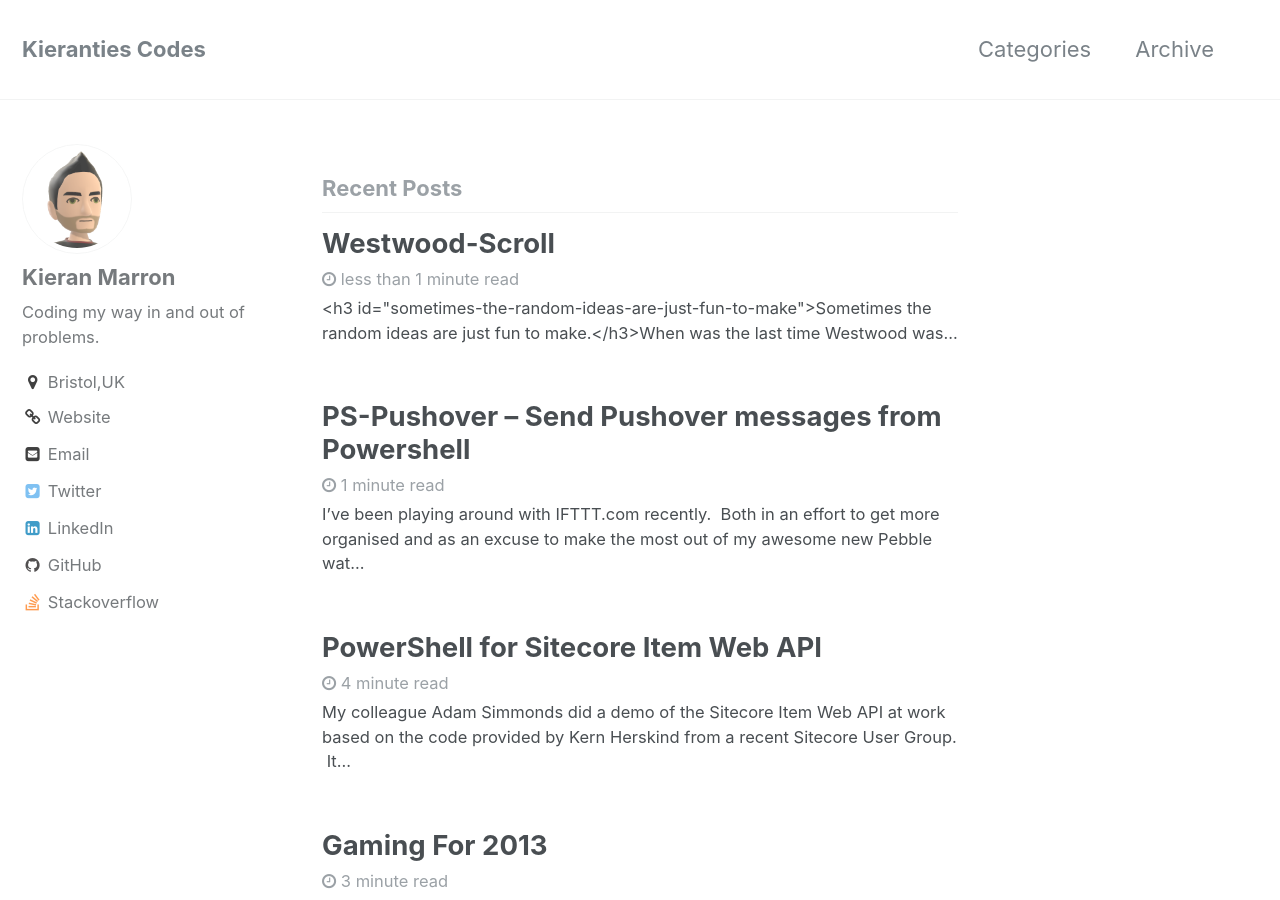
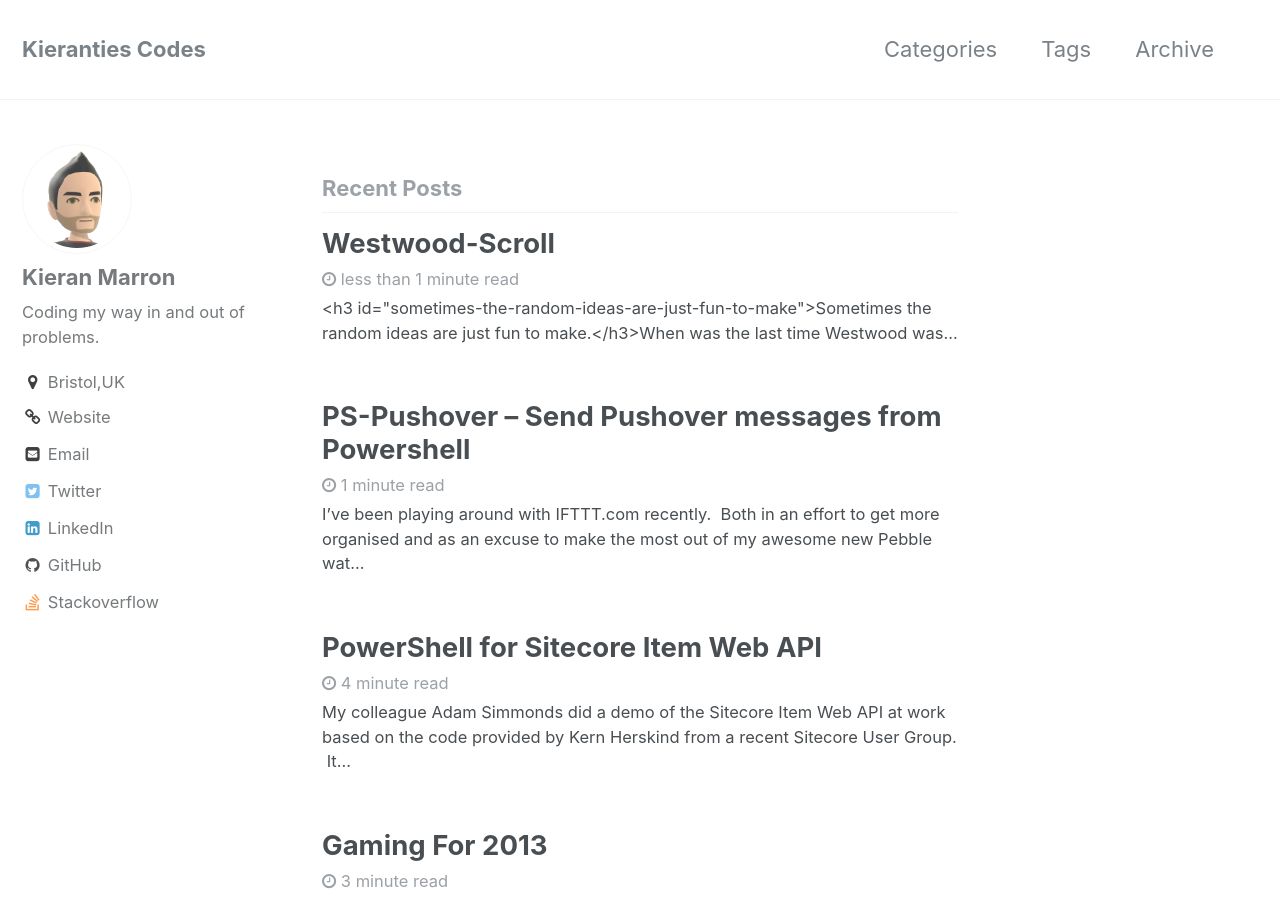
Before and after one commit to Kieranties/Kieranties.github.io, a Jekyll site: the page built from index.html, in a window 1280 px wide and 900 px high. Built offline with Jekyll 4.4.1, drawn with Linux system fonts in a browser that asks for light colours; the list of posts is cut into pages by our own code.

```diff
--- a/_config.yml
+++ b/_config.yml
@@ -4,7 +4,7 @@ title: Kieranties Codes
 title_seperator: "|" # used for seo friendly page titles
 name: "Kieran Marron" # site wide author
 description: Musings, thoughts, ramblings, code.
-url: http://blog.kieranties.com
+url: https://blog.kieranties.com
 baseurl: ''
 repository: Kieranties/Kieranties.github.io
 # teaser: /assets/images/500x300.png # fallback image for related posts
--- a/_data/navigation.yml
+++ b/_data/navigation.yml
@@ -2,6 +2,8 @@
 main:
   - title: "Categories"
     url: /categories
+  - title: "Tags"
+    url: /tags
   - title: "Archive"
     url: /archive
   # - title: "Sample Posts"
```
